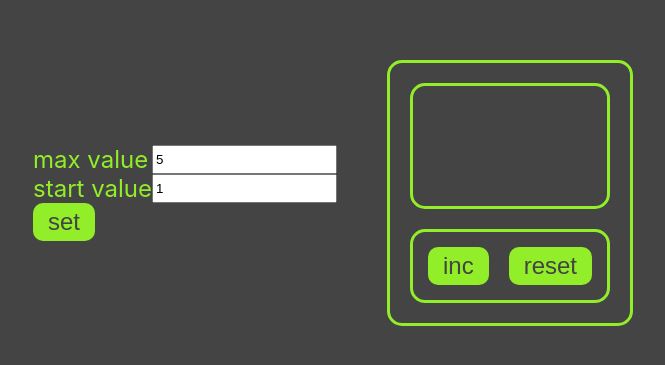
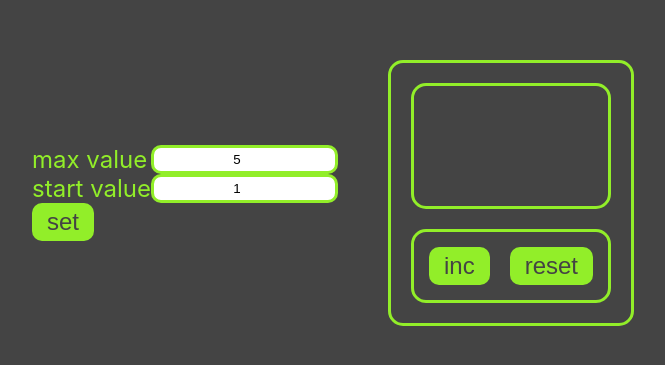
Before and after one commit to ttony88/counter, a React (Create React App) app: page / in a window 1280 px wide. Shown: the part 207-572 px from the top of the page, without its empty margins (307-972 px from the left). Built offline with nearby package versions, Linux system fonts and the light colour scheme; the HTML template or start-up script is replaced by a standard one.

Commit message:
update Input

```diff
--- a/src/components/input/Input.tsx
+++ b/src/components/input/Input.tsx
@@ -1,21 +1,41 @@
-import React, {ChangeEvent, FC}  from 'react'
+import React, {ChangeEvent, Dispatch, FC, KeyboardEvent}  from 'react'
 import style from './Input.module.css'
 
 type InputProps = {
     title: string
     value: number
-    onChangeInput: (value: number) => void
+    onChangeInput: (value: number, setValue: (value: number) => void) => void
+    onFocusInput: () => void
+    onKeyEnter: () => void
+    setValue: Dispatch<any>
 }
 export const Input:FC<InputProps> = (props) => {
 
-    const onChangeHandler = (e: ChangeEvent<HTMLInputElement>) => {props.onChangeInput(+e.currentTarget.value)}
+    const onChangeHandler = (e: ChangeEvent<HTMLInputElement>) => {
+        props.onChangeInput(+e.currentTarget.value, props.setValue)}
+
+    const onFocusHandler = () => {props.onFocusInput()}
+
+    const onKeyDownHandler = (e: KeyboardEvent<HTMLInputElement>) => {
+        if(e.key === 'Enter') {
+
+            props.onKeyEnter()
+        }
+    }
+
+
 
     return(
         <div className={style.wrapper}>
             <span className={style.title}>
                 {props.title}
             </span>
-            <input type='number' value={props.value} onChange={onChangeHandler}/>
+            <input type='number'
+                   value={props.value}
+                   onChange={onChangeHandler}
+                   onFocus={onFocusHandler}
+                   onKeyDown={onKeyDownHandler}
+                   className={style.input}/>
         </div>
     )
 }
```
